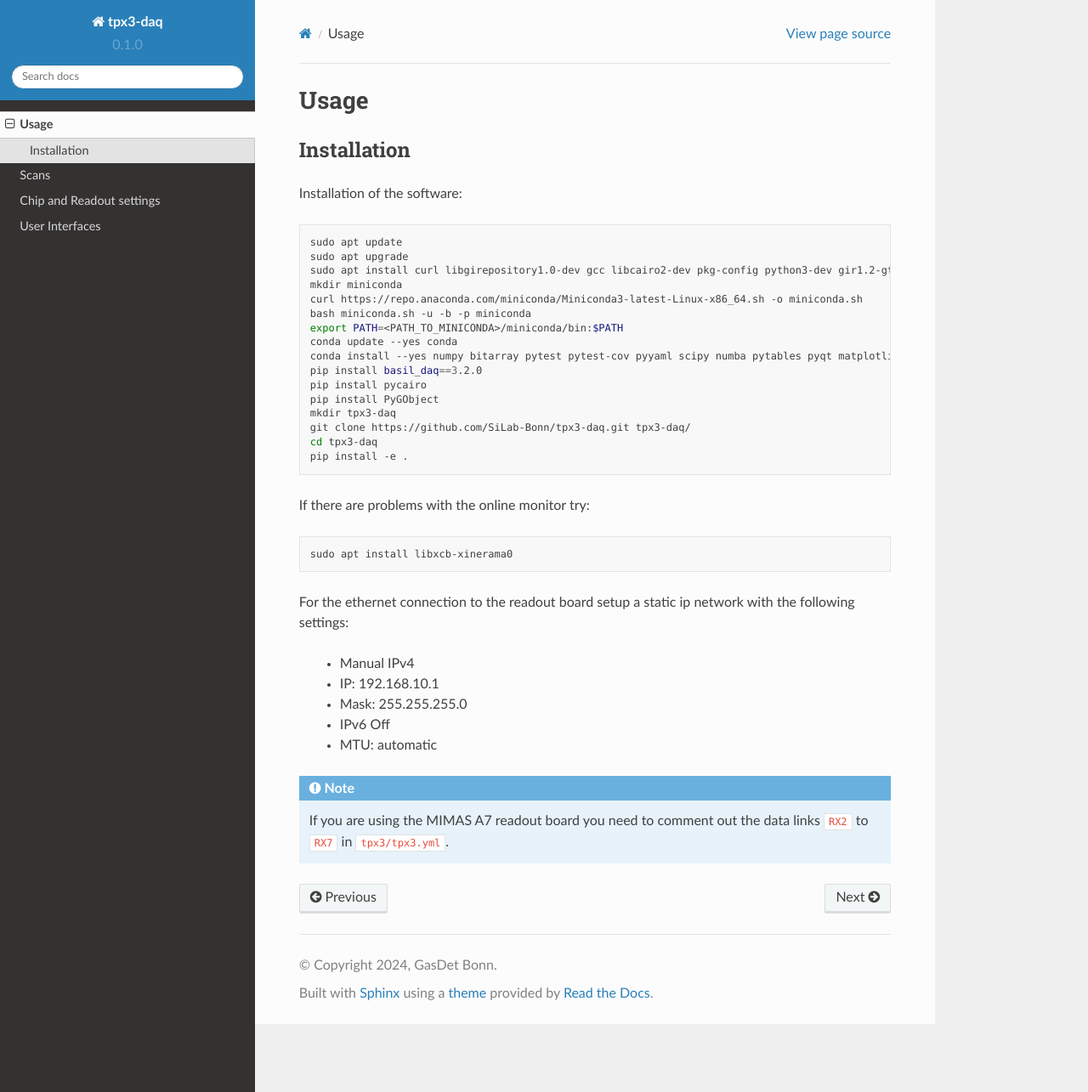
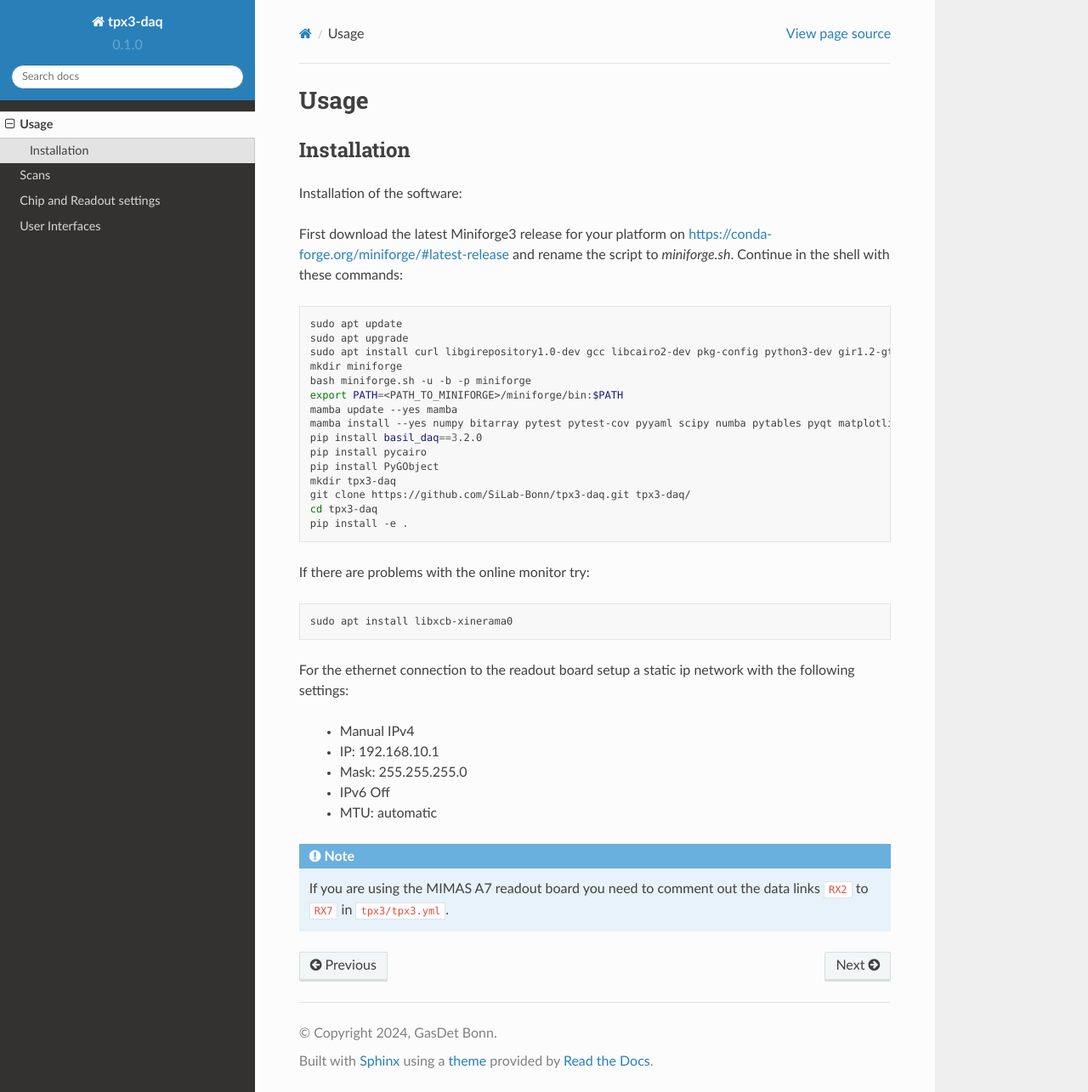
Before and after one commit to GasDet-Bonn/tpx3-daq, a Sphinx documentation site: the page built from docs/source/usage.rst, in a window 1280 px wide and 1285 px high. Shown: the whole window at 85% size. Built offline with Sphinx 7.4.7 and the Read the Docs theme 2.0.0, drawn with Linux system fonts in a browser that asks for light colours.

Commit message:
DOC: change environment from miniconda to miniforge

```diff
--- a/docs/source/usage.rst
+++ b/docs/source/usage.rst
@@ -8,17 +8,19 @@ Installation
 
 Installation of the software:
 
+First download the latest Miniforge3 release for your platform on https://conda-forge.org/miniforge/#latest-release and rename
+the script to `miniforge.sh`. Continue in the shell with these commands:
+
 .. code-block:: bash
 
    sudo apt update
    sudo apt upgrade
    sudo apt install curl libgirepository1.0-dev gcc libcairo2-dev pkg-config python3-dev gir1.2-gtk-3.0
-   mkdir miniconda
-   curl https://repo.anaconda.com/miniconda/Miniconda3-latest-Linux-x86_64.sh -o miniconda.sh
-   bash miniconda.sh -u -b -p miniconda
-   export PATH=<PATH_TO_MINICONDA>/miniconda/bin:$PATH
-   conda update --yes conda
-   conda install --yes numpy bitarray pytest pytest-cov pyyaml scipy numba pytables pyqt matplotlib tqdm pyzmq blosc psutil setuptools
+   mkdir miniforge
+   bash miniforge.sh -u -b -p miniforge
+   export PATH=<PATH_TO_MINIFORGE>/miniforge/bin:$PATH
+   mamba update --yes mamba
+   mamba install --yes numpy bitarray pytest pytest-cov pyyaml scipy numba pytables pyqt matplotlib tqdm pyzmq blosc psutil setuptools
    pip install basil_daq==3.2.0
    pip install pycairo
    pip install PyGObject
```
